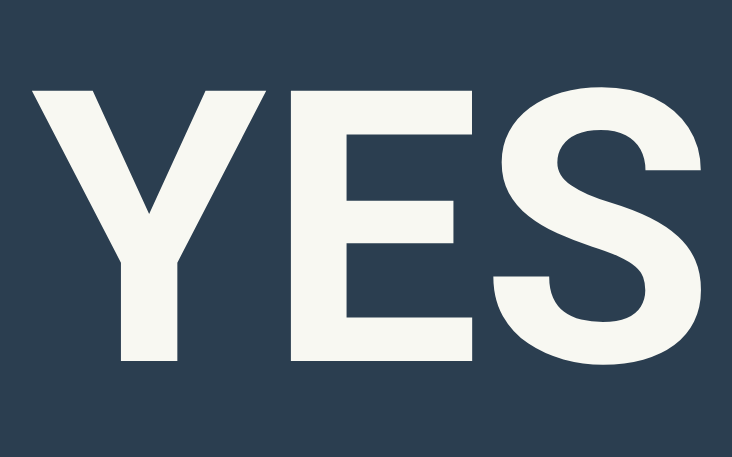
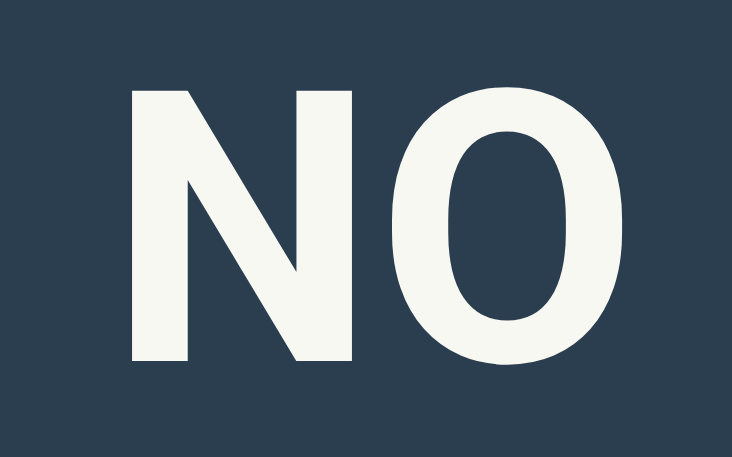
Before and after one commit to billkerekes/patching, a plain HTML site: page index.html in a window 1280 px wide. Shown: the whole page, without its empty margins (267-999 px from the left). Drawn offline with Linux system fonts and the light colour scheme.

Commit message:
Update index.html

```diff
--- a/index.html
+++ b/index.html
@@ -29,6 +29,6 @@
 	</style>
 </head>
 <body style="background-color:#2B3E50;">
-  <h1 style="color:#F8F8F2;" id="answer">YES</h1>
+  <h1 style="color:#F8F8F2;" id="answer">NO</h1>
 </body>
 </html>
```
